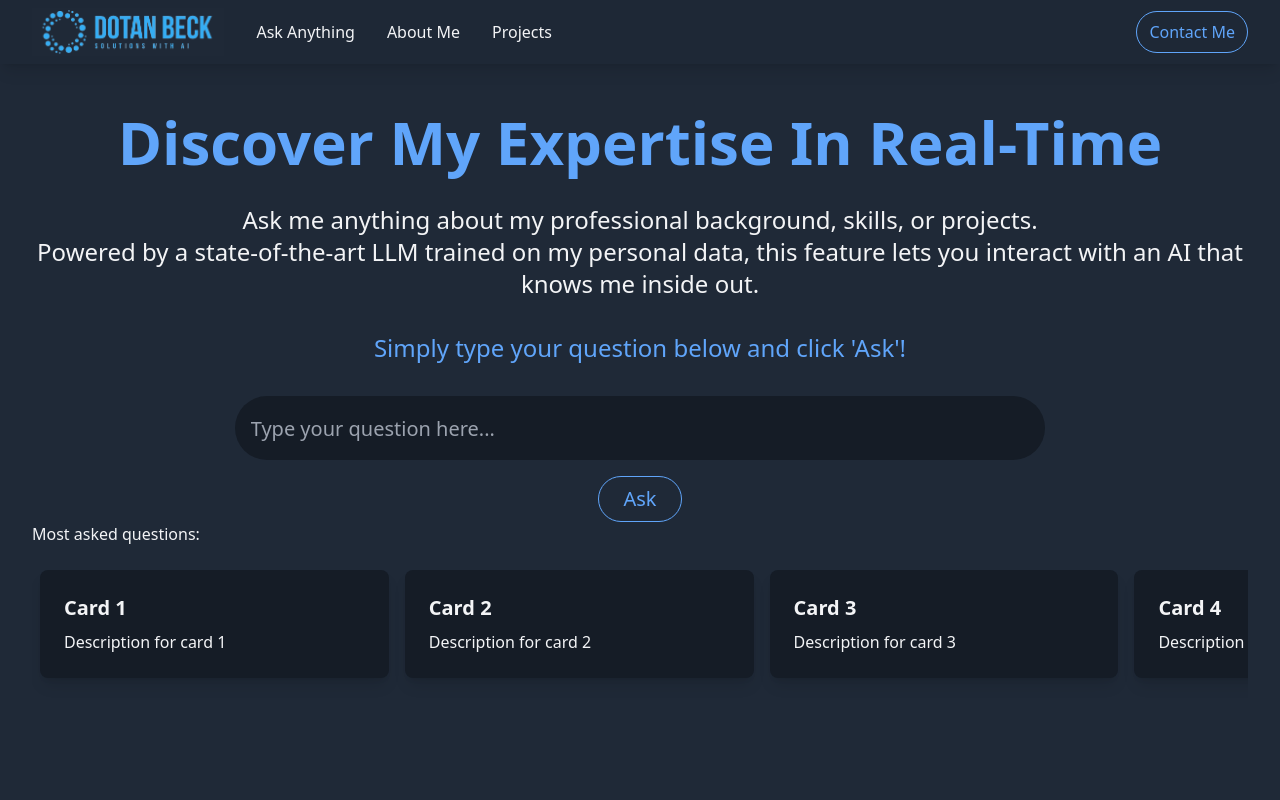
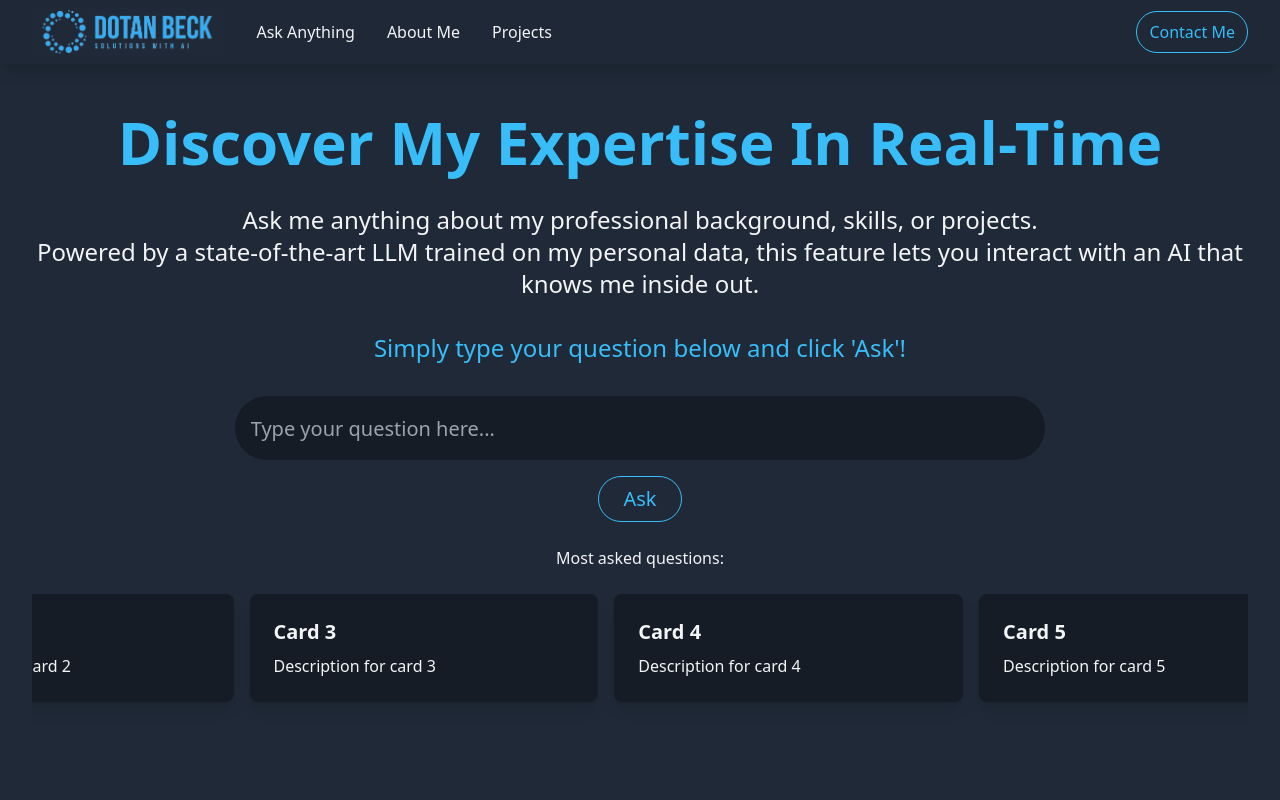
Before and after one commit to Beckdotan/CVAPP, a React (Vite) app: page / in a window 1280 px wide. Shown: the top 800 px of the page. Built offline with nearby package versions, Linux system fonts and the light colour scheme.

Commit message:
make the cards bar to activate on loading, and the colors changed to cyanBlue

```diff
--- a/src/App.jsx
+++ b/src/App.jsx
@@ -3,12 +3,15 @@ import Header from './components/Header';
 import AskAnything from './components/AskAnything';
 import AboutMe from './components/AboutMe';
 import Projects from './components/Projects';
+import liner from './assets/liner.png'; // Import the logo image
+
 
 function App() {
   return (
     <div className="min-h-screen flex flex-col bg-darkBackground text-lightGray">
       <Header />
       <AskAnything />
+      <img className="h-25 w-50" src={liner} alt="Logo" />
       <AboutMe />
       <Projects />
     </div>
--- a/src/components/AskAnything.jsx
+++ b/src/components/AskAnything.jsx
@@ -16,7 +16,7 @@ function AskAnything() {
   return (
     <section id="ask-anything" className="py-20 bg-darkBackground text-lightGray">
       <div className="container mx-auto px-8">
-        <h2 className="text-6xl font-bold text-center text-skyBlue mb-4 py-4 pt-8">
+        <h2 className="text-6xl font-bold text-center text-cyanBlue mb-4 py-4 pt-8">
           Discover My Expertise In Real-Time
         </h2>
         <p className="text-2xl text-center mb-8">
@@ -24,7 +24,7 @@ function AskAnything() {
           Powered by a state-of-the-art LLM trained on my personal data, this feature lets you interact with an AI that knows me inside out.<br />
         </p>
 
-        <p className="text-2xl text-center mb-8 text-skyBlue">
+        <p className="text-2xl text-center mb-8 text-cyanBlue">
         Simply type your question below and click 'Ask'!
         </p>
         <div className="text-center">
@@ -33,17 +33,17 @@ function AskAnything() {
             value={question}
             onChange={handleInputChange}
             placeholder="Type your question here..."
-            className=" text-xl h-16 w-full md:w-2/3 px-4 py-2  rounded-full bg-darkerColor text-lightGray mb-4 focus:outline-none focus:ring-2 focus:ring-skyBlue  transition duration-300"
+            className=" text-xl h-16 w-full md:w-2/3 px-4 py-2  rounded-full bg-darkerColor text-lightGray mb-4 focus:outline-none focus:ring-2 focus:ring-cyanBlue  transition duration-300"
           />
           <br />
           <button
             onClick={handleAskClick}
-            className=" text-xl text-skyBlue  px-6 py-2 rounded-full hover:bg-skyBlue hover:text-darkBackground border border-skyBlue transition duration-300"
+            className=" text-xl text-cyanBlue  px-6 py-2 rounded-full hover:bg-cyanBlue hover:text-darkBackground border border-cyanBlue transition duration-300"
           >
             Ask
           </button>
         </div>
-        <CardRow />
+        <CardRow/>
       </div>
     </section>
   );
--- a/src/components/Card.jsx
+++ b/src/components/Card.jsx
@@ -3,7 +3,7 @@ import React from 'react';
 
 function Card({ title, description }) {
   return (
-    <div className="card bg-darkerColor text-lightGray p-6 rounded-lg shadow-lg hover:border-skyBlue hover:border-s-4">
+    <div className="card bg-darkerColor text-lightGray p-6 rounded-lg shadow-lg hover:border-cyanBlue hover:border-s-4">
       <h3 className="text-xl font-bold mb-2">{title}</h3>
       <p>{description}</p>
     </div>
--- a/src/components/CardRow.jsx
+++ b/src/components/CardRow.jsx
@@ -1,4 +1,4 @@
-import React from 'react';
+import React, { useEffect, useState } from 'react';
 import { motion, useAnimation } from 'framer-motion';
 import Card from './Card';
 
@@ -12,36 +12,47 @@ const cardData = [
 
 function CardRow() {
   const controls = useAnimation();
+  const [startTime, setStartTime] = useState(Date.now());
 
   const startAnimation = () => {
+    const elapsedTime = (Date.now() - startTime) / 1000;
+    const remainingDuration = Math.max(20 - elapsedTime, 0);
+
     controls.start({
       x: '-50%',
       transition: {
         x: {
           repeat: Infinity,
           repeatType: 'loop',
-          duration: 20,
+          duration: remainingDuration,
           ease: 'linear',
         },
       },
     });
   };
 
+  useEffect(() => {
+    startAnimation();
+  }, []);
+
   return (
     <div className="overflow-hidden relative w-full">
-    <p className="text-lightGray">Most asked questions:</p>
+      <p className="text-lightGray pt-6 text-center">Most asked questions:</p>
       <motion.div
         className="flex"
         animate={controls}
         onHoverStart={() => controls.stop()}
-        onHoverEnd={startAnimation}
-        style={{ width: '300%' }} // Double the width for seamless looping
+        onHoverEnd={() => {
+          setStartTime(Date.now());
+          startAnimation();
+        }}
+        style={{ width: '300%' }} // Adjusted width for seamless looping
       >
         {[...cardData, ...cardData, ...cardData].map((card, index) => (
           <div
             key={index}
             className="flex-shrink-0 h-40 px-2 py-6"
-            style={{ width: '10%' }} // Each card takes 25% of the container width
+            style={{ width: '10%' }} // Adjusted width for each card
           >
             <Card title={card.title} description={card.description} />
           </div>
--- a/src/components/Header.jsx
+++ b/src/components/Header.jsx
@@ -16,16 +16,16 @@ function Header() {
         {/* Center - Tabs Container (hidden on mobile) */}
         <div className="hidden md:flex items-stretch justify-start flex-grow pl-8">
           <nav className="flex space-x-8">
-            <a href="#" className="text-base font-medium text-lightGray hover:text-skyBlue transition duration-300">Ask Anything</a>
-            <a href="#" className="text-base font-medium text-lightGray hover:text-skyBlue transition duration-300">About Me</a>
-            <a href="#" className="text-base font-medium text-lightGray hover:text-skyBlue transition duration-300">Projects</a>
+            <a href="#" className="text-base font-medium text-lightGray hover:text-cyanBlue transition duration-300">Ask Anything</a>
+            <a href="#" className="text-base font-medium text-lightGray hover:text-cyanBlue transition duration-300">About Me</a>
+            <a href="#" className="text-base font-medium text-lightGray hover:text-cyanBlue transition duration-300">Projects</a>
           </nav>
         </div>
 
 
         {/* Right - Contact Button */}
         <div className=" hidden md:flex items-center justify-center">
-          <a className=" text-skyBlue border border-skyBlue px-3 py-2 rounded-full text-center hover:bg-skyBlue hover:text-darkBackground transition duration-300 ">
+          <a className=" text-cyanBlue border border-cyanBlue px-3 py-2 rounded-full text-center hover:bg-cyanBlue hover:text-darkBackground transition duration-300 ">
             Contact Me
           </a>
         </div>
```
Also changed, not shown: src/assets/liner.png (added).
